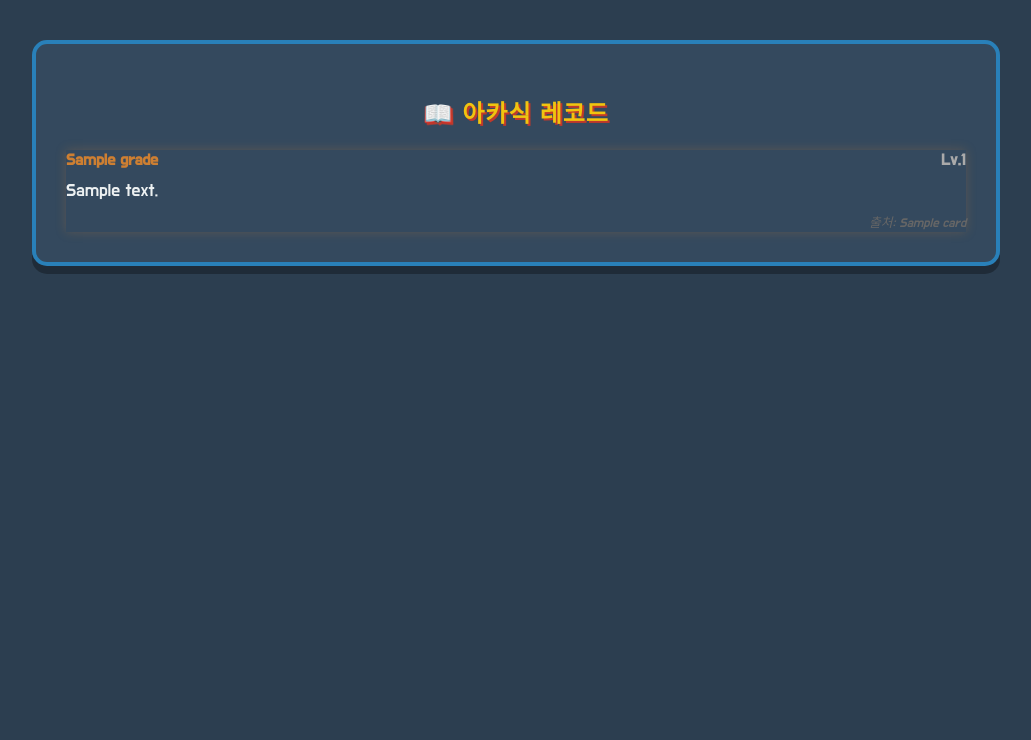
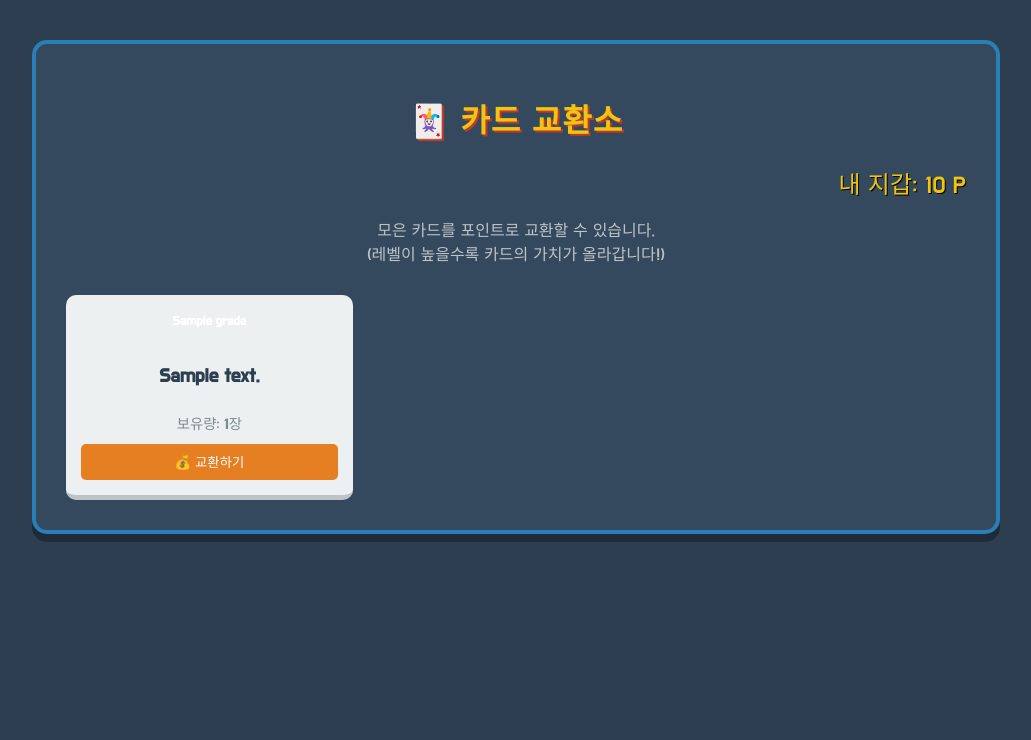
Before and after one commit to pky060921-debug/law, a Flask app: template templates/collection.html in a window 1280 px wide. Shown: the top 740 px of the page, without its empty margins (124-1155 px from the left). Run offline with Flask 3, Linux system fonts and the light colour scheme; the template is opened without the code that fills it: most values are stand-ins (such as "Sample title", 1, 10 or a date in 2020).

Commit message:
Enhance card exchange interface and styles
Add styles and functionality for card exchange feature

```diff
--- a/templates/collection.html
+++ b/templates/collection.html
@@ -1,25 +1,139 @@
 {% extends "layout.html" %}
+
 {% block content %}
-    <h2>📖 아카식 레코드</h2>
+<style>
+    /* 카드 그리드 */
+    .card-grid {
+        display: grid;
+        grid-template-columns: repeat(auto-fill, minmax(220px, 1fr));
+        gap: 20px;
+        margin-top: 30px;
+    }
 
-    {% if not cards %}
-        <p style="text-align:center; color:#aaa; margin-top:50px;">기록된 지식이 없습니다.</p>
-    {% else %}
-        {% for c in cards %}
-            {% set color = '#cd7f32' %}
-            {% if c.grade == 'LEGEND' %}{% set color = '#FFD700' %}
-            {% elif c.grade == 'RARE' %}{% set color = '#00FFFF' %}{% endif %}
+    .card {
+        background: #ecf0f1;
+        color: #2c3e50;
+        border-radius: 10px;
+        padding: 15px;
+        text-align: center;
+        position: relative;
+        border-bottom: 5px solid #bdc3c7;
+        transition: transform 0.2s;
+    }
+    .card:hover { transform: translateY(-5px); }
 
-            <div class="card" style="border-color: {{ color }}; box-shadow: 0 0 10px {{ color }}40;">
-                <div style="display:flex; justify-content:space-between; margin-bottom:10px; font-weight:bold;">
-                    <span style="color:{{ color }};">{{ c.grade }}</span>
-                    <span style="color:#aaa;">Lv.{{ c.count }}</span>
-                </div>
-                <div style="font-size:1.1rem; margin-bottom:10px;">{{ c.card_text }}</div>
-                <div style="text-align:right; font-size:0.8rem; color:#666; font-style:italic;">
-                    출처: {{ c.quest_name }}
-                </div>
-            </div>
-        {% endfor %}
-    {% endif %}
+    /* 등급별 스타일 */
+    .card.NORMAL { border-top: 5px solid #95a5a6; }
+    .card.RARE { border-top: 5px solid #3498db; background: #eaf2f8; }
+    .card.LEGEND { border-top: 5px solid #f1c40f; background: #fcf3cf; }
+
+    .grade-badge {
+        font-size: 0.8rem;
+        font-weight: bold;
+        padding: 2px 8px;
+        border-radius: 10px;
+        display: inline-block;
+        margin-bottom: 10px;
+        color: white;
+    }
+    .NORMAL .grade-badge { background: #95a5a6; }
+    .RARE .grade-badge { background: #3498db; }
+    .LEGEND .grade-badge { background: #f1c40f; color: #333; }
+
+    /* 교환 버튼 */
+    .btn-exchange {
+        width: 100%;
+        margin-top: 10px;
+        padding: 8px;
+        border: none;
+        border-radius: 5px;
+        background: #e67e22;
+        color: white;
+        font-family: 'Do Hyeon';
+        cursor: pointer;
+        transition: 0.2s;
+    }
+    .btn-exchange:hover { background: #d35400; }
+
+    /* 포인트 정보 */
+    .my-points {
+        text-align: right;
+        font-size: 1.5rem;
+        color: #f1c40f;
+        margin-bottom: 10px;
+        text-shadow: 1px 1px 0 #000;
+    }
+</style>
+
+<h1>🃏 카드 교환소</h1>
+<div class="my-points">
+    내 지갑: <span id="current-points">{{ points }}</span> P
+</div>
+<p style="text-align:center; color:#bdc3c7;">
+    모은 카드를 포인트로 교환할 수 있습니다.<br>
+    (레벨이 높을수록 카드의 가치가 올라갑니다!)
+</p>
+
+{% if cards %}
+<div class="card-grid">
+    {% for card in cards %}
+    <div class="card {{ card.grade }}" id="card-{{ loop.index }}">
+        <span class="grade-badge">{{ card.grade }}</span>
+        <div style="font-size: 1.2rem; font-weight: bold; margin: 10px 0; min-height: 50px; display:flex; align-items:center; justify-content:center;">
+            {{ card.card_text }}
+        </div>
+        <div style="color: #7f8c8d; font-size: 0.9rem;">
+            보유량: <b id="count-{{ loop.index }}">{{ card.count }}</b>장
+        </div>
+
+        <button class="btn-exchange" onclick="exchangeCard('{{ card.card_text }}', {{ loop.index }})">
+            💰 교환하기
+        </button>
+    </div>
+    {% endfor %}
+</div>
+{% else %}
+<div style="text-align:center; padding:50px; color:#95a5a6;">
+    아직 획득한 카드가 없습니다.<br>
+    스테이지를 클리어하여 카드를 모으세요!
+</div>
+{% endif %}
+
+<script>
+    function exchangeCard(cardText, index) {
+        if(!confirm(`'${cardText}' 카드를 포인트로 교환하시겠습니까?`)) return;
+
+        fetch('/exchange', {
+            method: 'POST',
+            headers: { 'Content-Type': 'application/json' },
+            body: JSON.stringify({ card_text: cardText })
+        })
+        .then(response => response.json())
+        .then(data => {
+            if (data.success) {
+                // UI 업데이트
+                alert(`교환 성공! +${data.earned} 포인트를 얻었습니다.`);
+                document.getElementById('current-points').innerText = data.new_total;
+
+                // 수량 감소 처리
+                const countEl = document.getElementById(`count-${index}`);
+                let currentCount = parseInt(countEl.innerText);
+                currentCount--;
+
+                if (currentCount <= 0) {
+                    // 카드 제거
+                    document.getElementById(`card-${index}`).remove();
+                } else {
+                    countEl.innerText = currentCount;
+                }
+            } else {
+                alert('교환 실패: ' + data.msg);
+            }
+        })
+        .catch(err => {
+            console.error(err);
+            alert('오류가 발생했습니다.');
+        });
+    }
+</script>
 {% endblock %}
```
